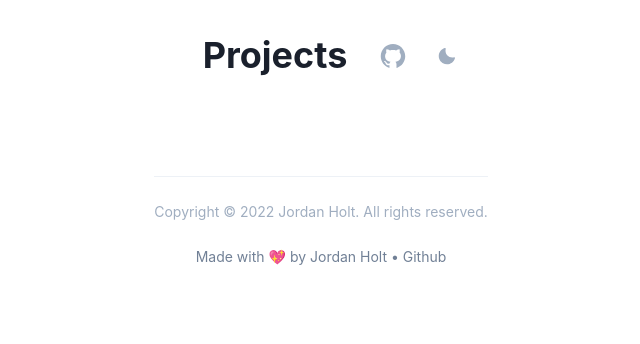
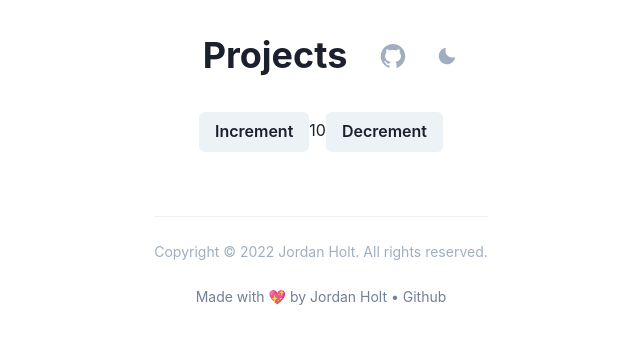
Before and after one commit to jordanholtdev/projects, a React (Create React App) app: page / in a window 1280 px wide. Shown: the top 344 px of the page, without its empty margins (319-959 px from the left). Built offline with nearby package versions, Linux system fonts and the light colour scheme.

Commit message:
CU-3a1v49t[complete] - Implement Redux. Basic implementation using redux toolkit

```diff
--- a/package.json
+++ b/package.json
@@ -8,6 +8,7 @@
     "@chakra-ui/theme-tools": "^2.0.12",
     "@emotion/react": "^11.10.5",
     "@emotion/styled": "^11.10.5",
+    "@reduxjs/toolkit": "^1.9.0",
     "@testing-library/jest-dom": "^5.16.5",
     "@testing-library/react": "^13.4.0",
     "@testing-library/user-event": "^13.5.0",
@@ -16,7 +17,9 @@
     "react": "^18.2.0",
     "react-dom": "^18.2.0",
     "react-icons": "^4.6.0",
+    "react-redux": "^8.0.5",
     "react-scripts": "5.0.1",
+    "redux": "^4.2.0",
     "web-vitals": "^2.1.4"
   },
   "scripts": {
--- /dev/null
+++ b/src/app/store.js
@@ -0,0 +1,8 @@
+import { configureStore } from '@reduxjs/toolkit';
+import counterReducer from '../features/counter/counterSlice';
+
+export const store = configureStore({
+    reducer: {
+        counter: counterReducer,
+    },
+});
--- a/src/components/App.js
+++ b/src/components/App.js
@@ -1,10 +1,13 @@
 import Container from './Container';
 import Header from './Header';
 import Footer from './Footer';
+import Counter from '../features/counter/Counter';
+
 function App() {
     return (
         <Container>
             <Header />
+            <Counter />
             <Footer />
         </Container>
     );
--- /dev/null
+++ b/src/features/counter/Counter.js
@@ -0,0 +1,21 @@
+import React from 'react';
+import { useSelector, useDispatch } from 'react-redux';
+import { decrement, increment } from './counterSlice';
+import { Button } from '@chakra-ui/react';
+
+function Counter() {
+    const count = useSelector((state) => state.counter.value);
+    const dispatch = useDispatch();
+
+    return (
+        <div>
+            <div>
+                <Button onClick={() => dispatch(increment())}>Increment</Button>
+                <span>{count}</span>
+                <Button onClick={() => dispatch(decrement())}>Decrement</Button>
+            </div>
+        </div>
+    );
+}
+
+export default Counter;
--- /dev/null
+++ b/src/features/counter/counterSlice.js
@@ -0,0 +1,25 @@
+import { createSlice } from '@reduxjs/toolkit';
+
+const initialState = {
+    value: 10,
+};
+
+export const counterSlice = createSlice({
+    name: 'slice',
+    initialState,
+    reducers: {
+        increment: (state) => {
+            state.value += 1;
+        },
+        decrement: (state) => {
+            state.value -= 1;
+        },
+        incrementByAmount: (state, action) => {
+            state.value += action.payload;
+        },
+    },
+});
+
+export const { increment, decrement, incrementByAmount } = counterSlice.actions;
+
+export default counterSlice.reducer;
--- a/src/index.js
+++ b/src/index.js
@@ -1,15 +1,21 @@
 import React from 'react';
 import ReactDOM from 'react-dom/client';
-import App from './components/App';
+import { Provider } from 'react-redux';
+import { store } from './app/store';
 import { ColorModeScript, ChakraProvider } from '@chakra-ui/react';
 import theme from './theme';
+
+import App from './components/App';
+// import reducers from './reducers';
 
 const root = ReactDOM.createRoot(document.getElementById('root'));
 root.render(
     <React.StrictMode>
-        <ColorModeScript initialColorMode={theme.config.initialColorMode} />
-        <ChakraProvider theme={theme}>
-            <App />
-        </ChakraProvider>
+        <Provider store={store}>
+            <ColorModeScript initialColorMode={theme.config.initialColorMode} />
+            <ChakraProvider theme={theme}>
+                <App />
+            </ChakraProvider>
+        </Provider>
     </React.StrictMode>
 );
```
Also changed, not shown: 1 other file (tests, documents, lock files or other folders).
